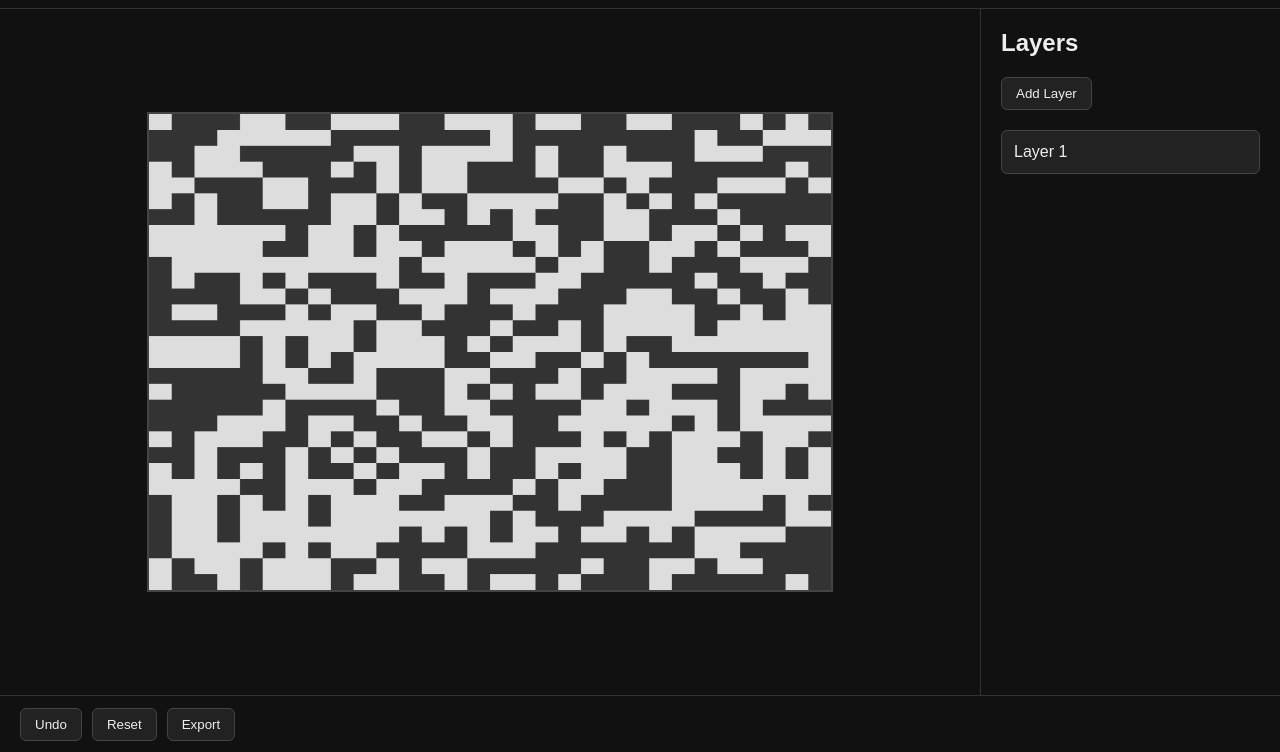
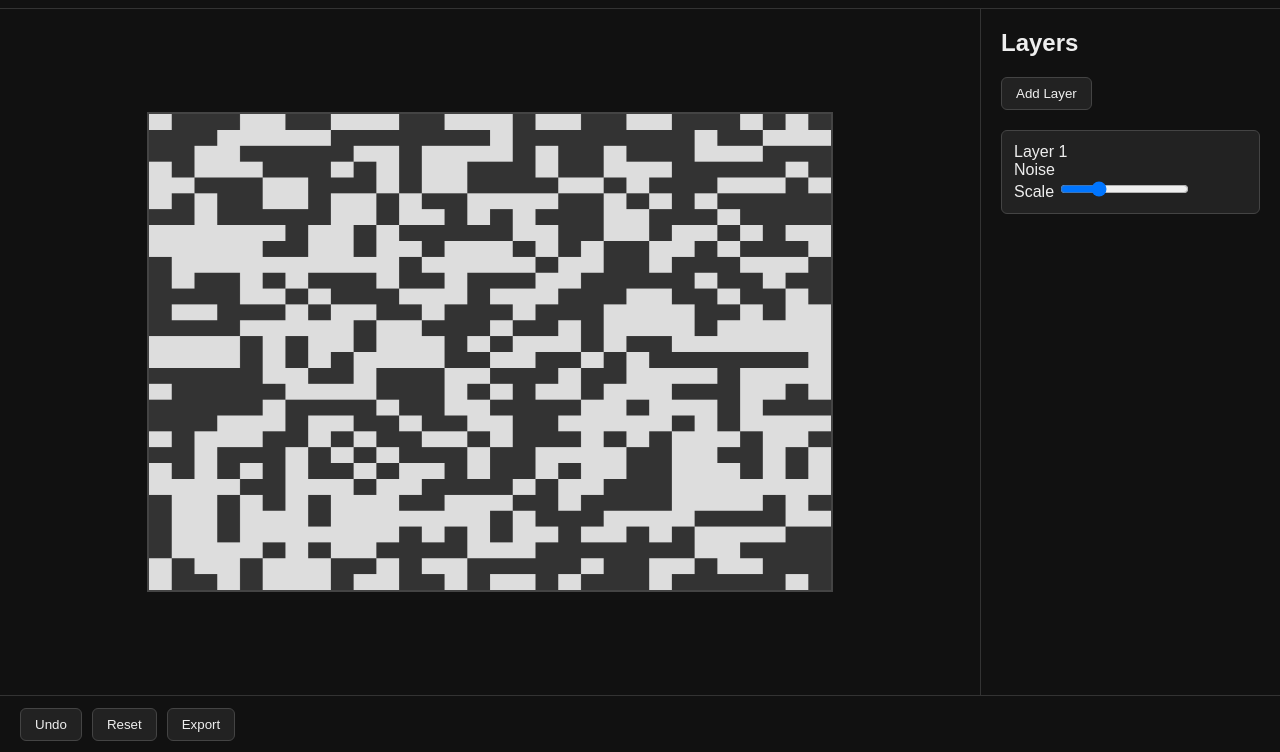
Before and after one commit to photkinned-bot/veil-studio, a plain HTML site: page index.html in a window 1280 px wide. Shown: the part 48-800 px from the top of the page. Drawn offline with Linux system fonts and the light colour scheme.

Commit message:
Add new elements for layer and algorithm settings

```diff
--- a/index.html
+++ b/index.html
@@ -37,9 +37,29 @@
                 Add Layer
             </button>
 
-            <div class="layer">
-                Layer 1
-            </div>
+           <div class="layer">
+
+    <div>
+        Layer 1
+    </div>
+
+    <div class="algorithm">
+        Noise
+    </div>
+
+    <label>
+        Scale
+    </label>
+
+    <input
+        type="range"
+        id="scaleSlider"
+        min="5"
+        max="60"
+        value="20"
+    >
+
+</div>
 
         </aside>
 
```
